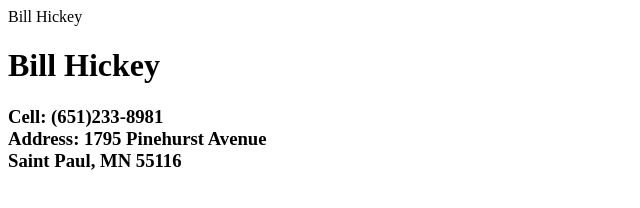
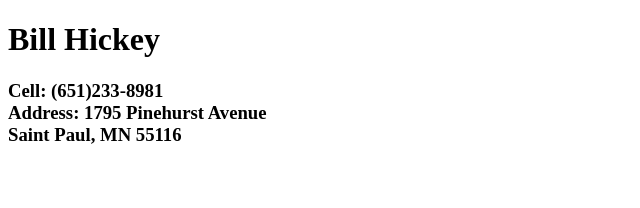
Before and after one commit to bhickey77/bhickey77.github.io, a plain HTML site: page index.html in a window 1280 px wide. Shown: the whole page, without its empty margins (0-640 px from the left). Drawn offline with Linux system fonts and the light colour scheme.

Commit message:
remove name from header

```diff
--- a/index.html
+++ b/index.html
@@ -1,7 +1,6 @@
 <!DOCTYPE html>
 <html>
   <head>
-  Bill Hickey
   </head>
   <body>
   <h1>
```
